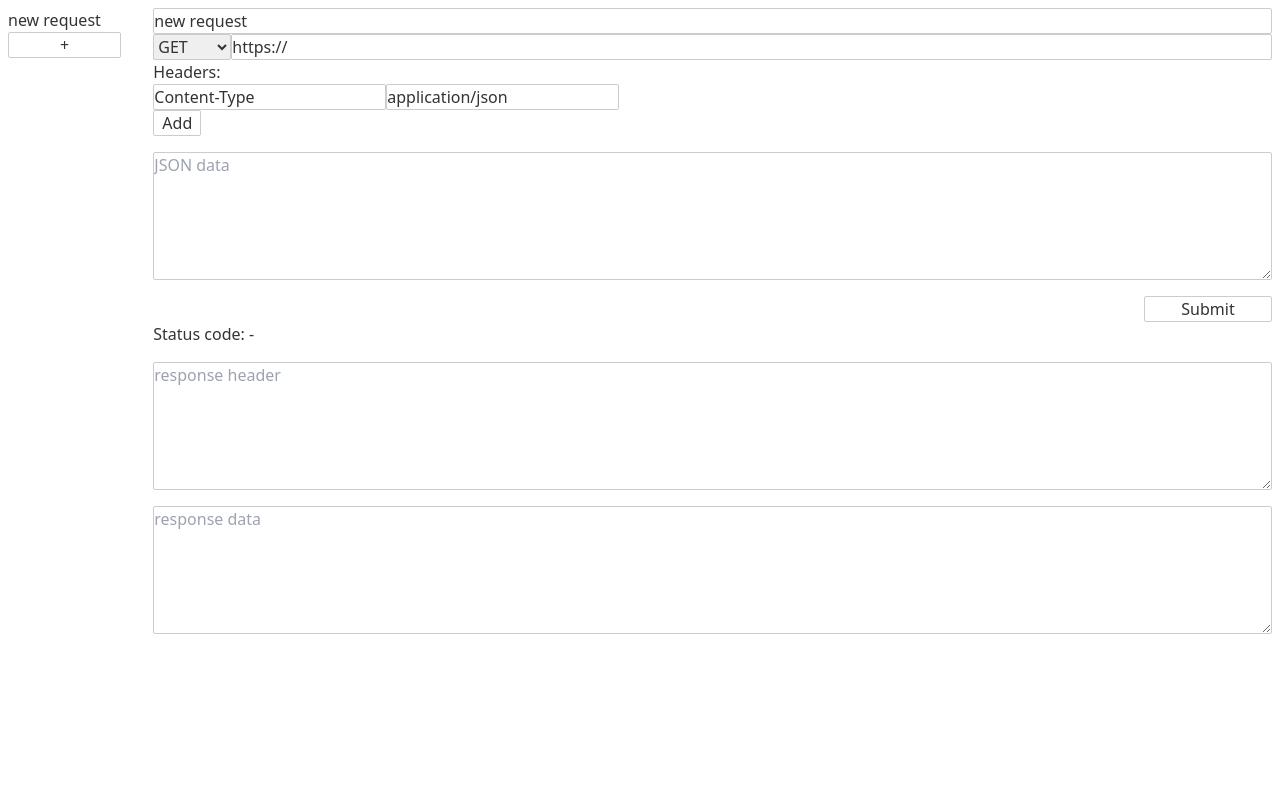
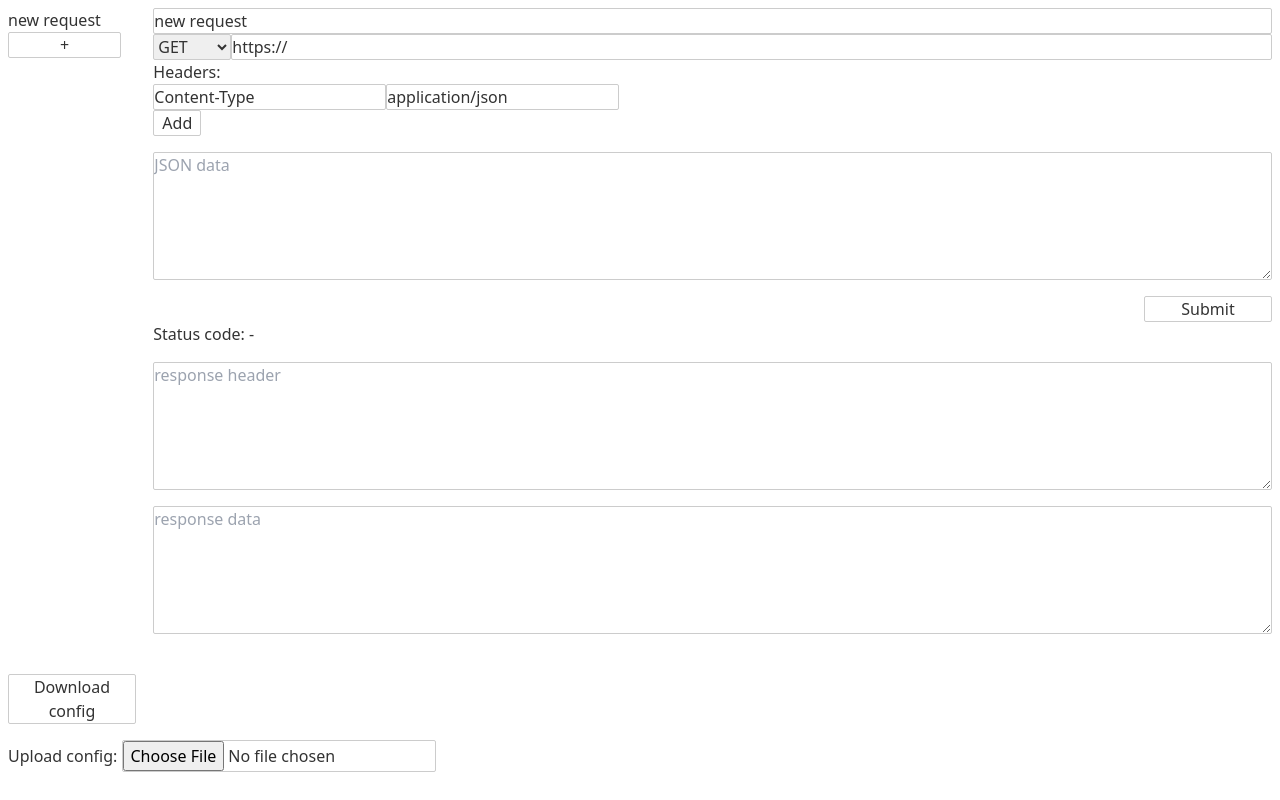
Before and after one commit to schtibe/postgirl, a Svelte app: page / in a window 1280 px wide. Built offline with nearby package versions, Linux system fonts and the light colour scheme.

Commit message:
Add ability to download and upload the config

```diff
--- a/src/App.svelte
+++ b/src/App.svelte
@@ -1,6 +1,7 @@
 <script>
 	import RequestList from "./RequestList.svelte";
 	import RequestWindow from "./RequestWindow.svelte";
+	import LoadConfig from "./LoadConfig.svelte";
 </script>
 
 <style global>
@@ -20,4 +21,5 @@
 			<RequestWindow />
 		</div>
 	</div>
+	<LoadConfig />
 </main>
--- /dev/null
+++ b/src/LoadConfig.svelte
@@ -0,0 +1,40 @@
+<script>
+  import { requests } from "./store.js";
+
+  let requestStore = [];
+  let downloadLink;
+
+  requests.subscribe((value) => {
+    requestStore = value;
+  });
+
+  function dumpConfig() {
+    let dataStr =
+      "data:text/json;charset=utf-8," +
+      encodeURIComponent(JSON.stringify(requestStore));
+
+    downloadLink.setAttribute("href", dataStr);
+    downloadLink.setAttribute("download", "postgirl.json");
+    downloadLink.click();
+  }
+
+  function loadConfig() {
+    console.log(this.files);
+    const reader = new FileReader();
+    reader.onload = function (evt) {
+      const result = JSON.parse(evt.target.result);
+      requests.set(result);
+    };
+    reader.readAsText(this.files[0]);
+  }
+</script>
+
+<div class="flex flex-col mt-10">
+  <button class="w-32" on:click={dumpConfig}>Download config</button>
+  <div class="mt-4">
+    Upload config:
+    <input type="file" placeholder="upload config" on:change={loadConfig} />
+  </div>
+</div>
+<!-- svelte-ignore a11y-invalid-attribute -->
+<a href="#" bind:this={downloadLink} class="hidden">Download</a>
```
